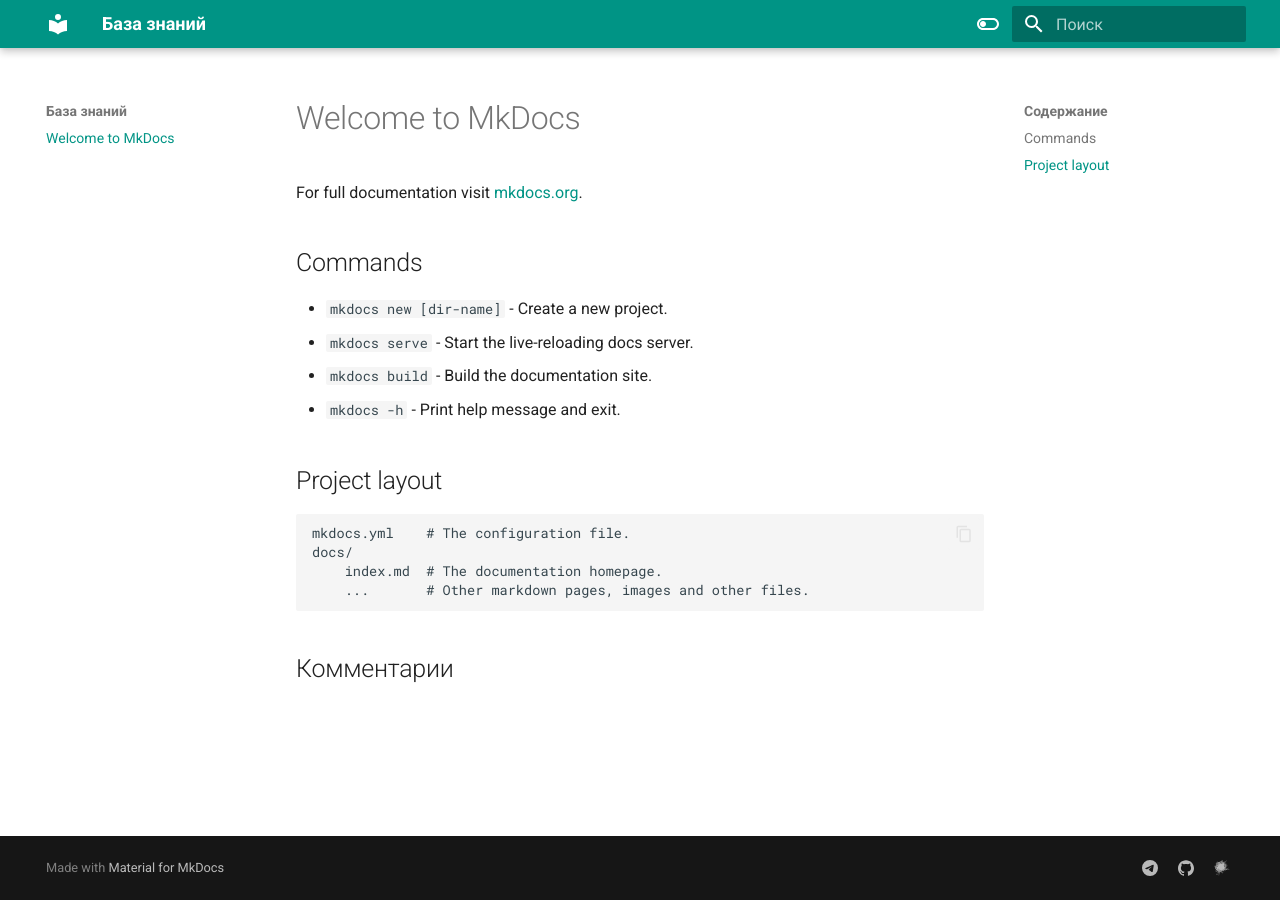
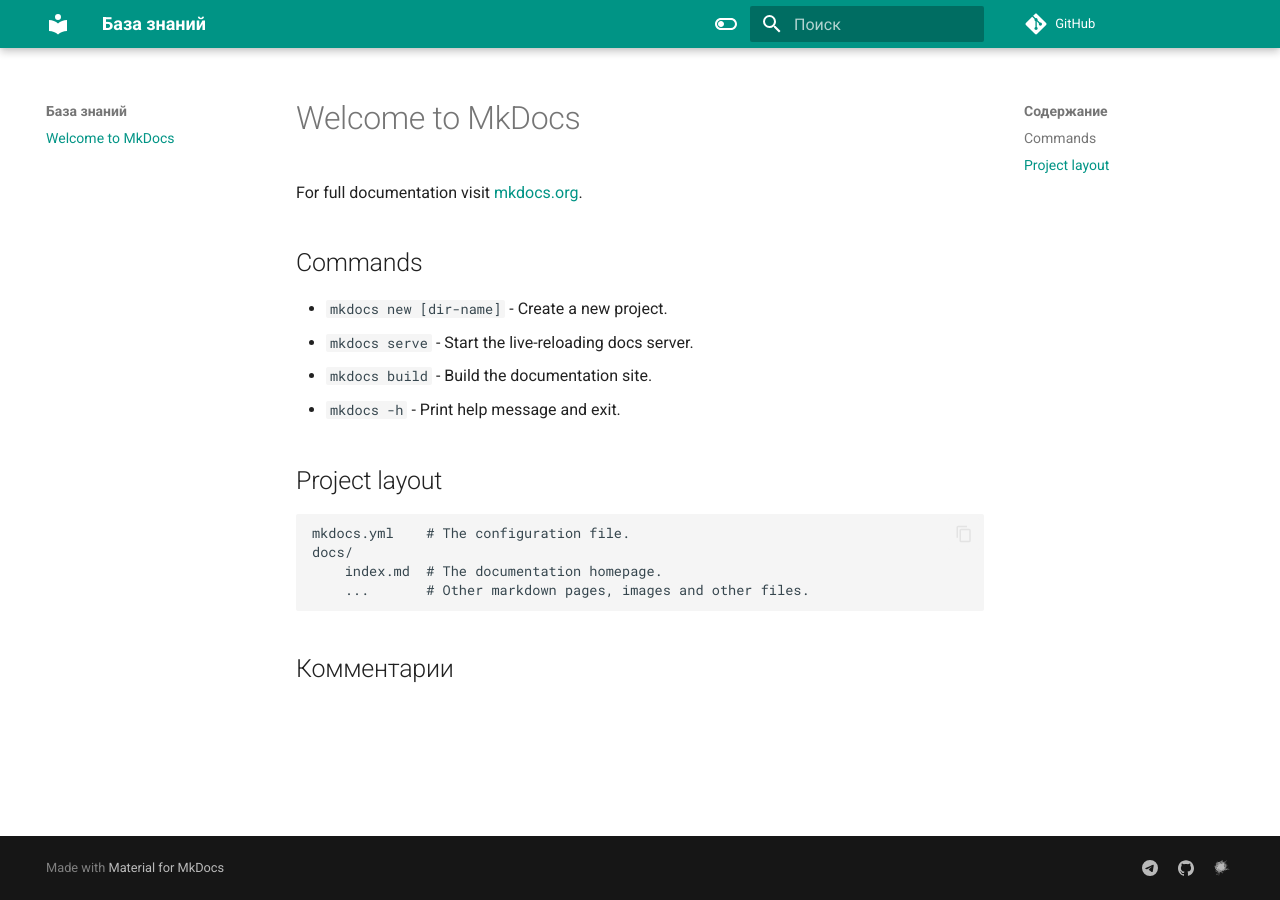
Before and after one commit to shlyapp/obsidian-knowledge-base, an MkDocs documentation site: the page built from docs/index.md, in a window 1280 px wide. Built offline with MkDocs 1.6.1 and Material for MkDocs 9.7.7, drawn with Linux system fonts in a browser that asks for light colours; comment, search, counter and statistics services are not loaded.

Commit message:
Добавил указания URL и ссылки на GitHub репозиторий, работа с навигацией

```diff
--- a/mkdocs.yml
+++ b/mkdocs.yml
@@ -1,7 +1,11 @@
 site_name: База знаний
+site_url: https://shlyapp.github.io/obsidian-knowledge-base/
+repo_url: https://github.com/shlyapp/obsidian-knowledge-base
 theme:
   name: material
   features:
+    - navigation.instant
+    - navigation.instant.progress
     - navigation.path
     - navigation.tracking
     - navigation.top
```
